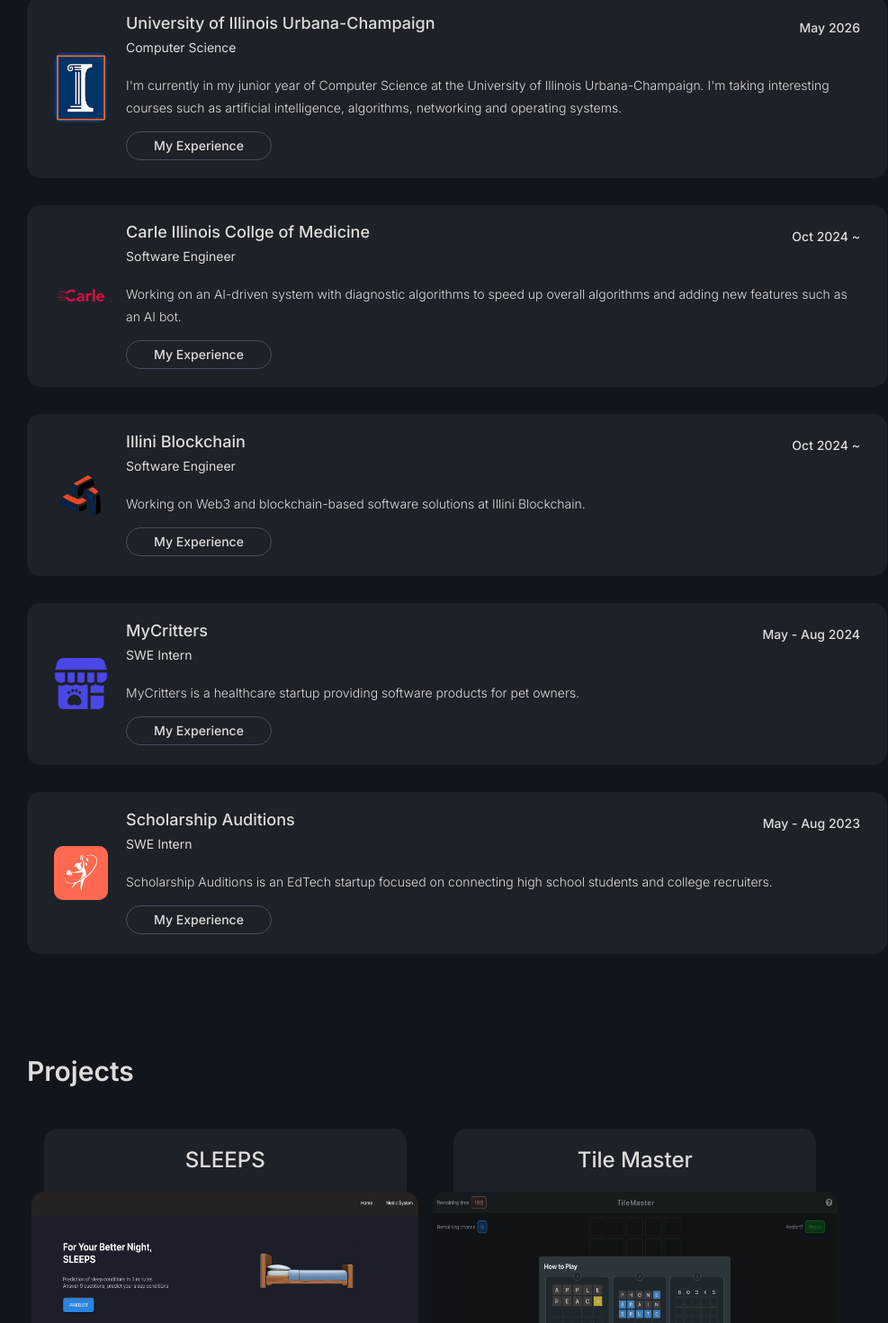
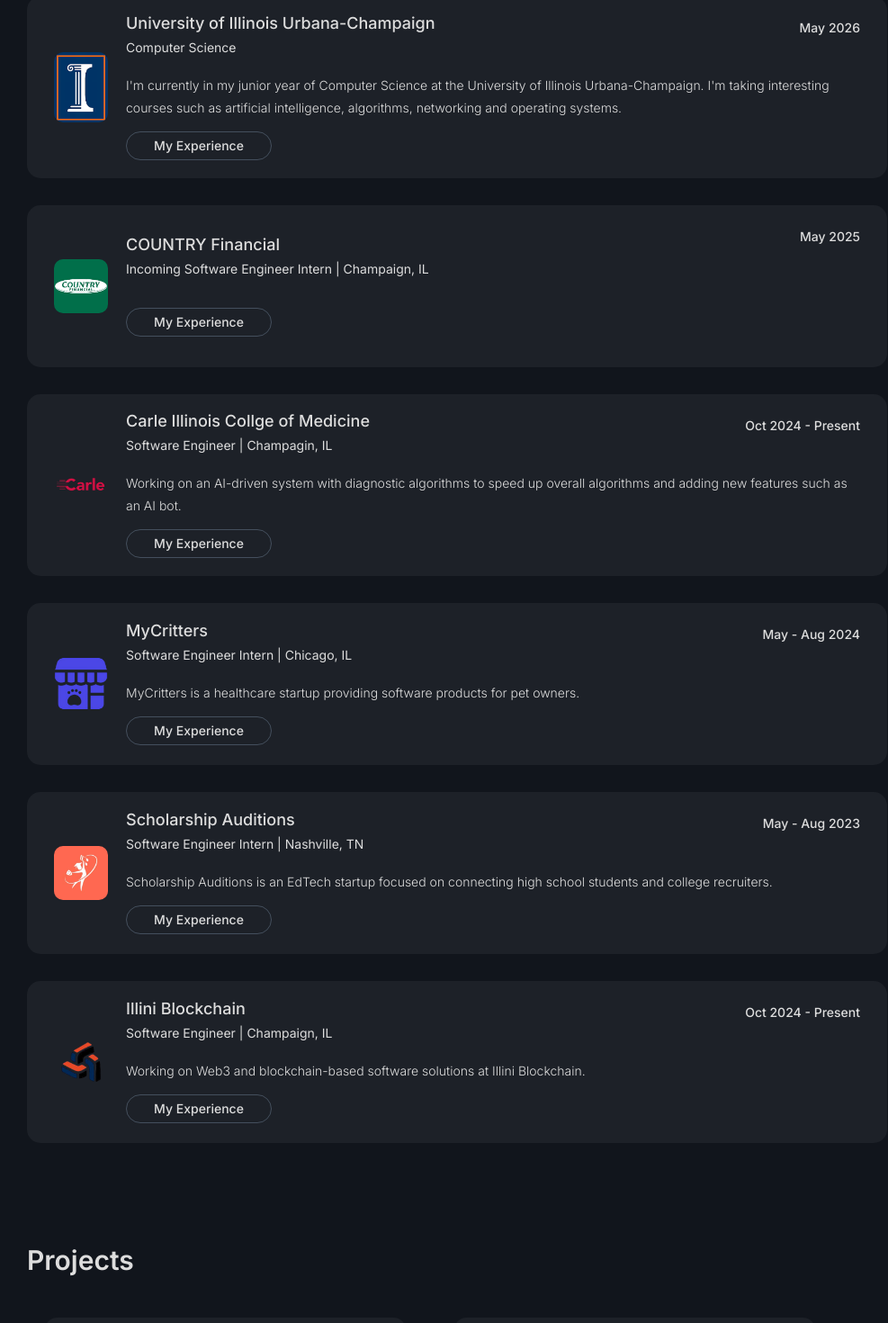
Before and after one commit to Minjae21/website, a React (Vite) app: page / in a window 1280 px wide. Shown: the part 1292-2762 px from the top of the page at 90% size, without its empty margins (162-1149 px from the left). Built offline with nearby package versions, Linux system fonts and the light colour scheme; a web font is replaced by a local one.

Commit message:
job updates

```diff
--- a/src/components/list_item.jsx
+++ b/src/components/list_item.jsx
@@ -27,10 +27,26 @@ const ListItem = () => {
                 </div>
 
                 <div className="section">
+                    <img className="logo" src="country.jpeg" alt="country-logo" />
+                    <div className="sectionName-container">
+                        <a href="https://www.linkedin.com/company/countryfinancial/" target="_blank" className="sectionName">COUNTRY Financial</a>
+                        <p className="sectionDetail">Incoming Software Engineer Intern | Champaign, IL</p>
+                        <p className="sectionBio">
+                            {/* context */}
+                        </p>
+
+                        <a href="#" className="expBtn"><span>
+                            My Experience</span>
+                        </a>
+                    </div>
+                    <div className="sectionDate">May 2025</div>
+                </div>
+
+                <div className="section">
                     <img className="logo" src="carle.png" alt="carle-logo" />
                     <div className="sectionName-container">
                         <a href="https://medicine.illinois.edu/" target="_blank" className="sectionName">Carle Illinois Collge of Medicine</a>
-                        <p className="sectionDetail">Software Engineer</p>
+                        <p className="sectionDetail">Software Engineer | Champagin, IL</p>
                         <p className="sectionBio">Working on an AI-driven system with diagnostic algorithms to speed up overall algorithms and adding new features such as an AI bot.
                         </p>
 
@@ -38,29 +54,14 @@ const ListItem = () => {
                             My Experience</span>
                         </a>
                     </div>
-                    <div className="sectionDate">Oct 2024 ~</div>
-                </div>
-
-                <div className="section">
-                    <img className="logo" src="blockchain.png" alt="blockchain-logo" />
-                    <div className="sectionName-container">
-                        <a href="https://illiniblockchain.com/" target="_blank" className="sectionName">Illini Blockchain</a>
-                        <p className="sectionDetail">Software Engineer</p>
-                        <p className="sectionBio">Working on Web3 and blockchain-based software solutions at Illini Blockchain.
-                        </p>
-
-                        <a href="#" className="expBtn"><span>
-                            My Experience</span>
-                        </a>
-                    </div>
-                    <div className="sectionDate">Oct 2024 ~</div>
+                    <div className="sectionDate">Oct 2024 - Present</div>
                 </div>
 
                 <div className="section">
                     <img className="logo" src="mycritters.png" alt="mycritters-logo" />
                     <div className="sectionName-container">
                         <a href="#" target="_blank" className="sectionName">MyCritters</a>
-                        <p className="sectionDetail">SWE Intern</p>
+                        <p className="sectionDetail">Software Engineer Intern | Chicago, IL</p>
                         <p className="sectionBio">MyCritters is a healthcare startup providing software products for pet owners.
                         </p>
 
@@ -75,7 +76,7 @@ const ListItem = () => {
                     <img className="logo" src="scholarship.jpeg" alt="scholarship-logo" />
                     <div className="sectionName-container">
                         <a href="#" target="_blank" className="sectionName">Scholarship Auditions</a>
-                        <p className="sectionDetail">SWE Intern</p>
+                        <p className="sectionDetail">Software Engineer Intern | Nashville, TN</p>
                         <p className="sectionBio">Scholarship Auditions is an EdTech startup focused on connecting high school students and college recruiters.
                         </p>
 
@@ -84,6 +85,21 @@ const ListItem = () => {
                         </a>
                     </div>
                     <div className="sectionDate">May - Aug 2023</div>
+                </div>
+
+                <div className="section">
+                    <img className="logo" src="blockchain.png" alt="blockchain-logo" />
+                    <div className="sectionName-container">
+                        <a href="https://illiniblockchain.com/" target="_blank" className="sectionName">Illini Blockchain</a>
+                        <p className="sectionDetail">Software Engineer | Champaign, IL</p>
+                        <p className="sectionBio">Working on Web3 and blockchain-based software solutions at Illini Blockchain.
+                        </p>
+
+                        <a href="#" className="expBtn"><span>
+                            My Experience</span>
+                        </a>
+                    </div>
+                    <div className="sectionDate">Oct 2024 - Present</div>
                 </div>
 
                 <h2 id="listHeader" className="bioHeadP">
```
Also changed, not shown: public/country.jpeg (added).
